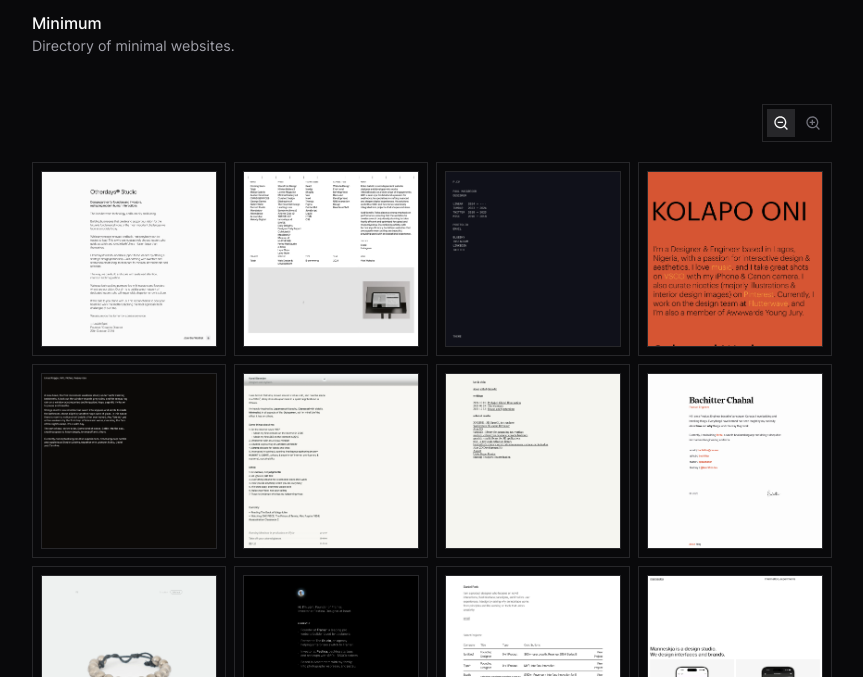
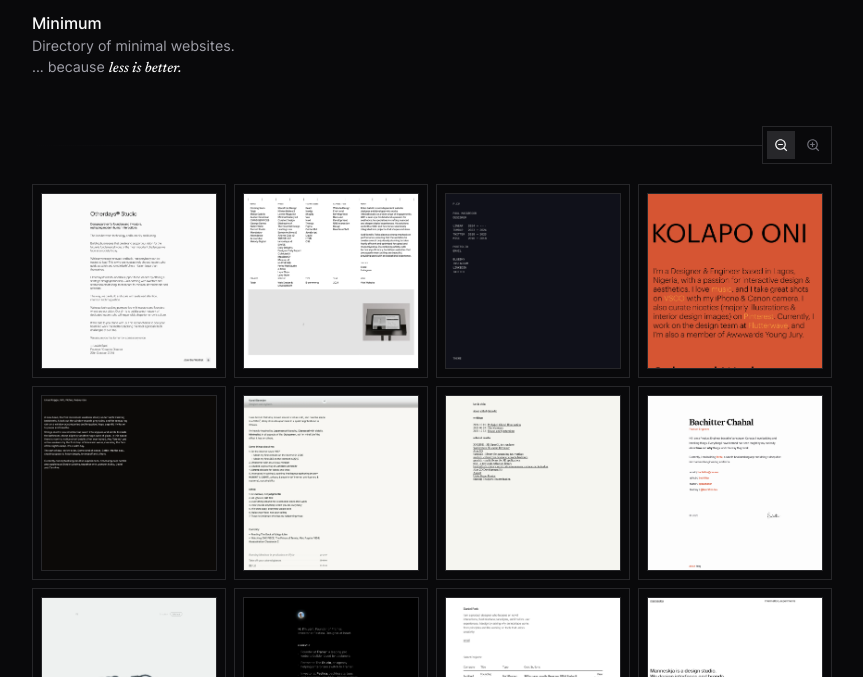
Before and after one commit to remvze/minimum, an Astro site: page / in a window 1280 px wide. Shown: the part 123-800 px from the top of the page, without its empty margins (208-1071 px from the left). Built offline with nearby package versions, Linux system fonts and the light colour scheme; Astro itself is replaced by a stand-in of ours.

Commit message:
style: minor changes

```diff
--- a/src/components/hero.astro
+++ b/src/components/hero.astro
@@ -7,6 +7,7 @@ import { Container } from './container';
     <img alt="Minimum Logo" src="/logo.svg" />
     <h1>Minimum</h1>
     <p>Directory of minimal websites.</p>
+    <p class="motto">... because <span>less is better.</span></p>
   </section>
 </Container>
 
@@ -28,6 +29,17 @@ import { Container } from './container';
     & p {
       font-size: var(--font-sm);
       color: var(--color-foreground-subtle);
+
+      &.motto {
+        margin-top: 4px;
+
+        & span {
+          font-family: var(--font-serif);
+          font-style: italic;
+          font-weight: 500;
+          color: var(--color-foreground);
+        }
+      }
     }
   }
 </style>
--- a/src/components/websites/websites.module.css
+++ b/src/components/websites/websites.module.css
@@ -1,7 +1,14 @@
 .styleWrapper {
   display: flex;
+  align-items: center;
   justify-content: flex-end;
   margin-bottom: 20px;
+
+  & .styleDivider {
+    flex-grow: 1;
+    height: 1px;
+    background: linear-gradient(90deg, transparent, var(--color-neutral-200));
+  }
 
   & .styleButtons {
     display: flex;
@@ -16,6 +23,7 @@
       justify-content: center;
       width: 28px;
       height: 28px;
+      font-size: var(--font-sm);
       color: var(--color-foreground-subtler);
       cursor: pointer;
       background-color: var(--color-neutral-50);
--- a/src/components/websites/websites.tsx
+++ b/src/components/websites/websites.tsx
@@ -23,6 +23,7 @@ export function Websites({ websites }: WebsitesProps) {
   return (
     <>
       <div className={styles.styleWrapper}>
+        <div className={styles.styleDivider} />
         <div className={styles.styleButtons}>
           <button
             className={cn(style === 'small' && styles.selected)}
--- a/src/styles/fonts.css
+++ b/src/styles/fonts.css
@@ -51,3 +51,12 @@
   src: url('/fonts/instrument-serif-v4-latin-regular.woff2') format('woff2');
   font-display: swap;
 }
+
+/* newsreader-500italic - latin */
+@font-face {
+  font-family: Newsreader;
+  font-style: italic;
+  font-weight: 500;
+  src: url('/fonts/newsreader-v20-latin-500italic.woff2') format('woff2');
+  font-display: swap;
+}
--- a/src/styles/variables/typography.css
+++ b/src/styles/variables/typography.css
@@ -1,8 +1,8 @@
 :root {
-  --font-serif: 'Lora', serif;
   --font-display: 'Instrument Serif', serif;
   --font-sans: 'Inter', sans-serif;
   --font-mono: 'Space Mono', monospace;
+  --font-serif: 'Newsreader', serif;
 
   /* Font Sizes */
   --font-base-size: 1rem;
```
Also changed, not shown: public/fonts/newsreader-v20-latin-500italic.woff2 (added).
